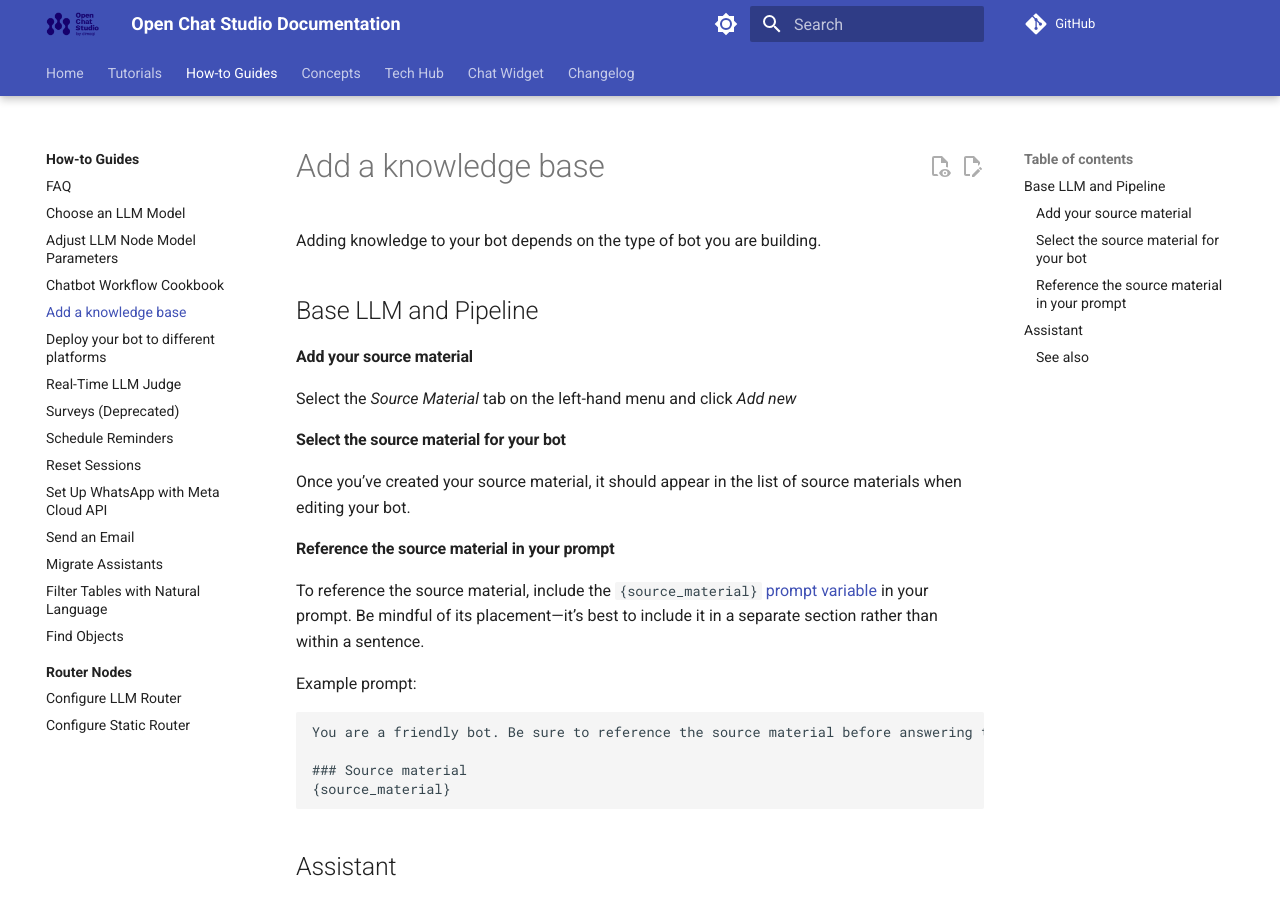
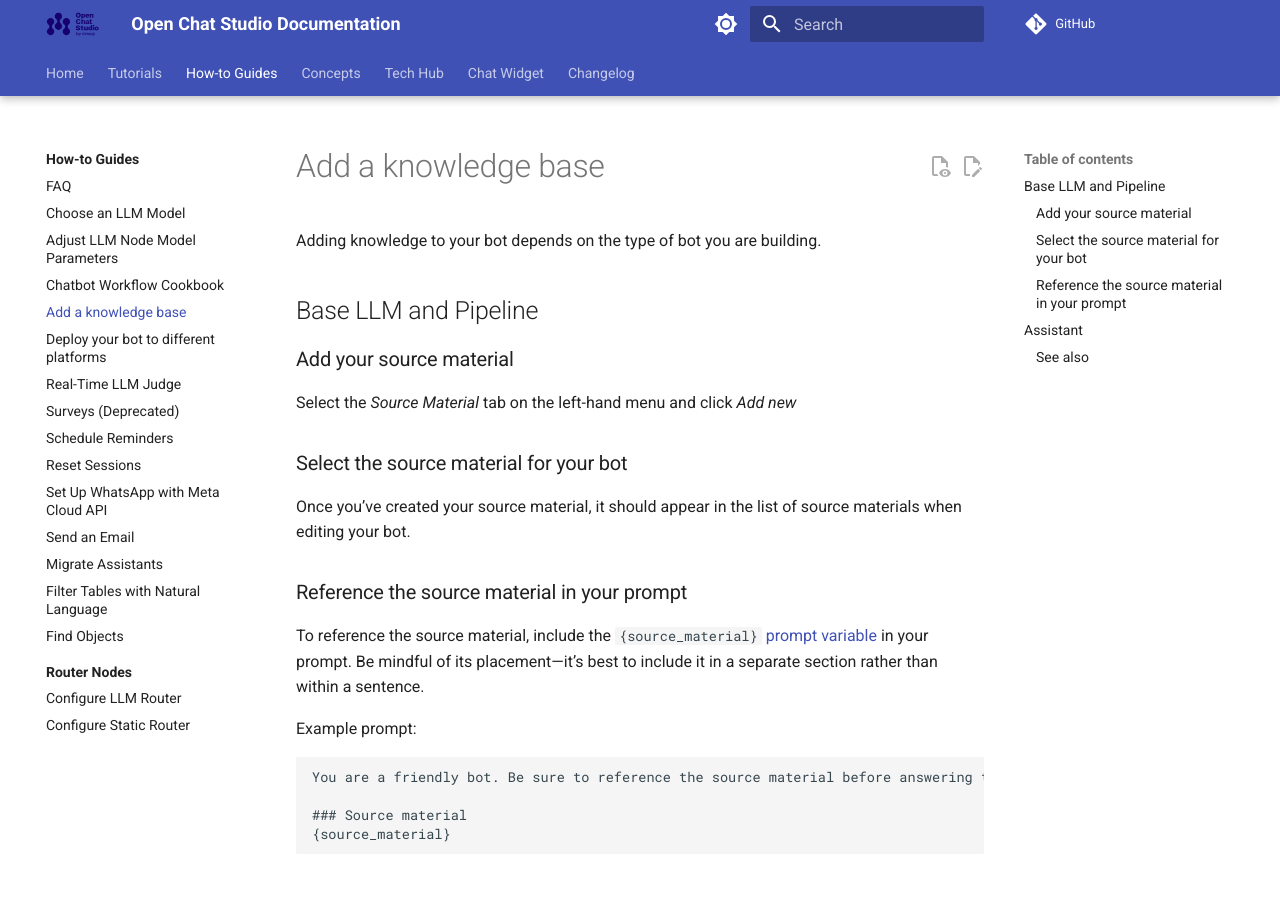
Before and after one commit to dimagi/open-chat-studio-docs, an MkDocs documentation site: the page built from docs/how-to/add_a_knowledge_base.md, in a window 1280 px wide and 900 px high. Built offline with MkDocs 1.6.1 and Material for MkDocs 9.7.7, drawn with Linux system fonts in a browser that asks for light colours; a script that is not in the unit is left out; comment, search, counter and statistics services are not loaded.

Commit message:
Correct heading levels

```diff
--- a/docs/how-to/add_a_knowledge_base.md
+++ b/docs/how-to/add_a_knowledge_base.md
@@ -1,13 +1,13 @@
 Adding knowledge to your bot depends on the type of bot you are building.
 
 ## Base LLM and Pipeline
-#### Add your source material
+### Add your source material
 Select the *Source Material* tab on the left-hand menu and click *Add new*
 
-#### Select the source material for your bot
+### Select the source material for your bot
 Once you’ve created your source material, it should appear in the list of source materials when editing your bot.
 
-#### Reference the source material in your prompt
+### Reference the source material in your prompt
 To reference the source material, include the `{source_material}` [prompt variable][prompt_variables_concept] in your prompt. Be mindful of its placement—it’s best to include it in a separate section rather than within a sentence.
 
 Example prompt:
```
Also changed, not shown: docs/concepts/channels.md (+1 -1 lines), docs/how-to/routers/llm_router.md (+1 -1 lines).
